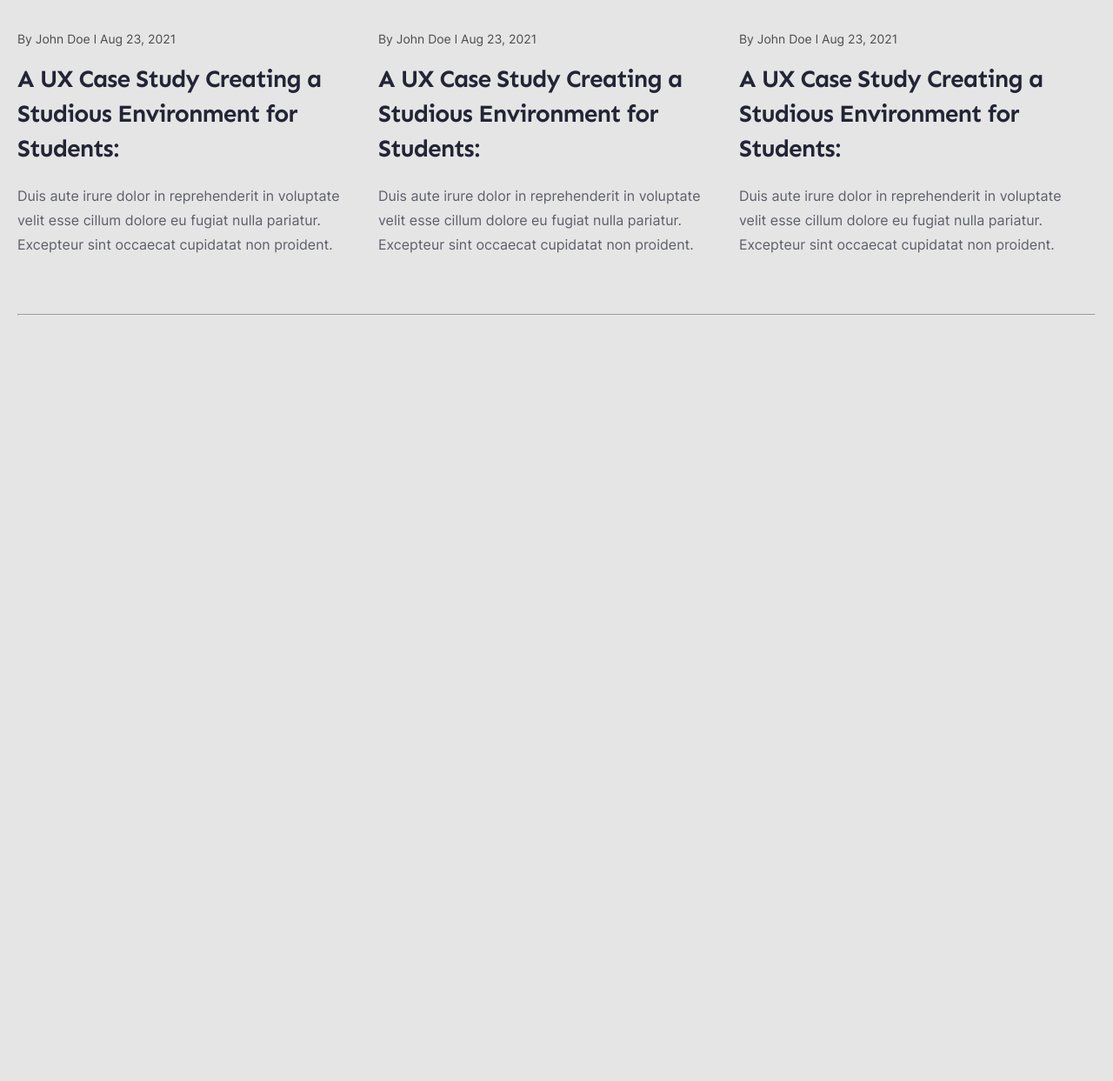
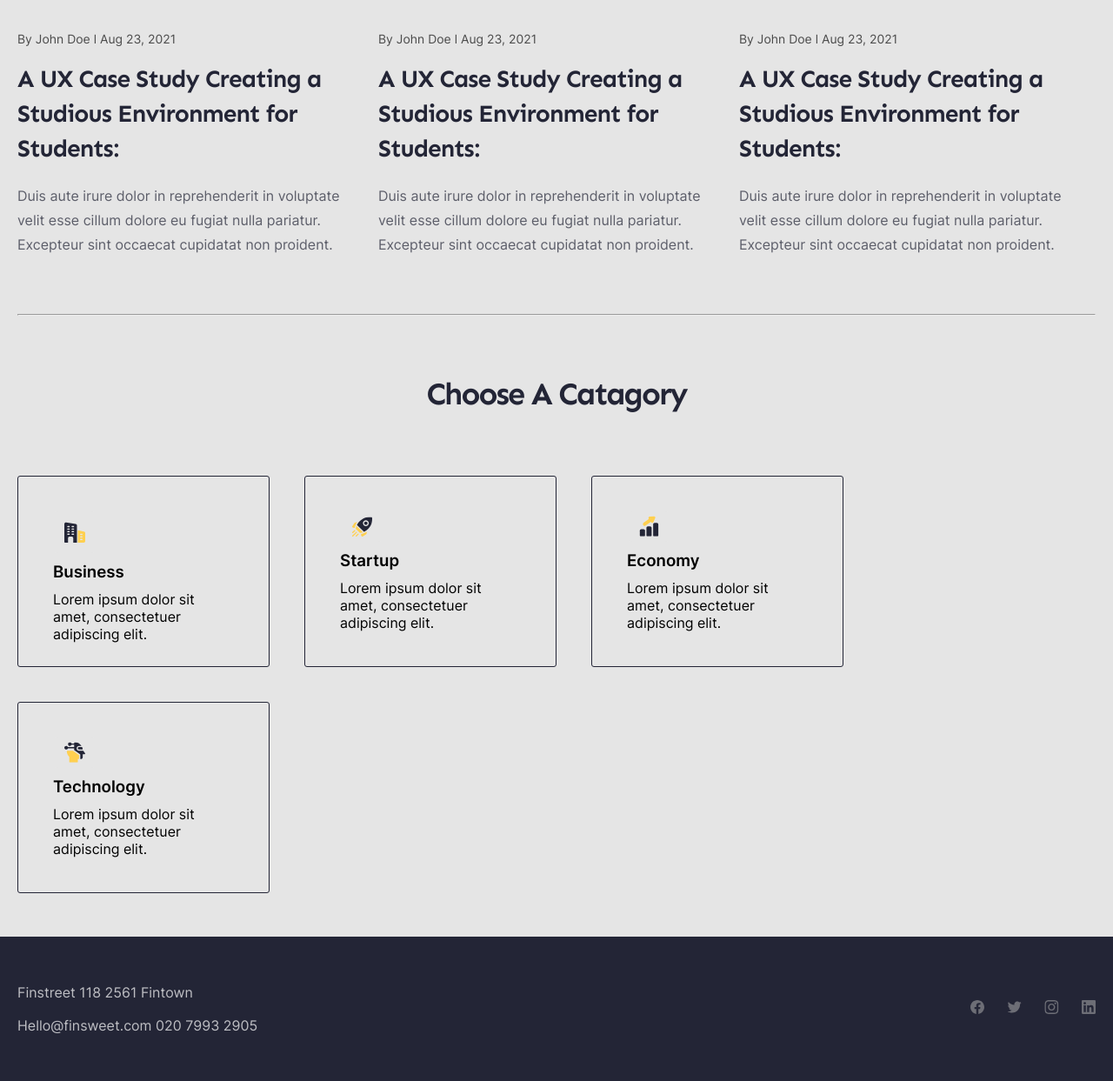
Before and after one commit to Jumanazar04/Blog-4, a plain HTML site: page index.html in a window 1280 px wide. Shown: the part 1292-2535 px from the top of the page at 87% size. Before the commit the page ends 1721 px from the top, so only its background shows below. Drawn offline with Linux system fonts and the light colour scheme.

Commit message:
4-changed

```diff
--- a/index.html
+++ b/index.html
@@ -84,8 +84,57 @@
             </div>
         </section>
 
+        <section class="catagory">
+            <div class="container">
+                <h2>Choose A Catagory</h2>
+                <div class="catagory__card">
+                    <div class="catagory__card-box">
+                        <div class="icon__card">
+                            <img src="./images/icons/Icon.svg" alt="logo">
+                        </div>
+                        <h3>Business</h3>
+                        <p>Lorem ipsum dolor sit amet, consectetuer adipiscing elit.</p>
+                    </div>
+                    <div class="catagory__card-box">
+                        <div class="icon__card">
+                            <img src="./images/icons/Icon1.svg" alt="logo">
+                        </div>
+                        <h3>Startup</h3>
+                        <p>Lorem ipsum dolor sit amet, consectetuer adipiscing elit.</p>
+                    </div>
+                    <div class="catagory__card-box">
+                        <div class="icon__card">
+                            <img src="./images/icons/Icon2.svg" alt="logo">
+                        </div>
+                        <h3>Economy</h3>
+                        <p>Lorem ipsum dolor sit amet, consectetuer adipiscing elit.</p>
+                    </div>
+                    <div class="catagory__card-box">
+                        <div class="icon__card">
+                            <img src="./images/icons/Icon3.svg" alt="logo">
+                        </div>
+                        <h3>Technology</h3>
+                        <p>Lorem ipsum dolor sit amet, consectetuer adipiscing elit.</p>
+                    </div>
+                </div>
+            </div>
+        </section>
+
     </main>
 
+    <footer class="footer">
+        <div class="container">
+            <div class="footer__card">
+                <div class="footer__box">
+                    <a href="#"><p>Finstreet 118 2561 Fintown</p></a>
+                    <a href="#"><p>Hello@finsweet.com  020 7993 2905</p></a>
+                </div>
+                <div class="footer__img">
+                    <a href="#"><img src="./images/icons/Socalwrapper.svg" alt="logo"></a>
+                </div>
+            </div>
+        </div>
+    </footer>
 
 
 <script src="./js/main.js"></script>
--- a/scss/_mixins.scss
+++ b/scss/_mixins.scss
@@ -19,7 +19,7 @@
     }
 }
 @mixin large-min-tablet {
-    @media (max-width:780px) {
+    @media (max-width:820px) {
         @content;
     }
 }
--- a/scss/all-blocks/_all-blocks.scss
+++ b/scss/all-blocks/_all-blocks.scss
@@ -1,2 +1,4 @@
 @import './header';
 @import './blog';
+@import './catagory';
+@import './footer';
--- /dev/null
+++ b/scss/all-blocks/_catagory.scss
@@ -0,0 +1,47 @@
+.catagory {
+    h2 {
+        font-family: 'Sen';
+        font-weight: 700;
+        font-size: 36px;
+        line-height: 48px;
+        letter-spacing: -2px;
+        color: #232536;
+        text-align: center;
+        margin-bottom: 70px;
+    }
+}
+
+.catagory__card {
+    display: flex;
+    gap: 40px;
+    flex-wrap: wrap;
+    margin-bottom: 50px;
+
+    &-box {
+        width: 290px;
+        height: 220px;
+        border: 1px solid $nav-bg;
+        border-radius: 3px;
+        padding: 40px;
+        display: flex;
+        flex-direction: column;
+        row-gap: 10px;
+        transition: .8s;
+    }
+
+    .icon__card {
+        width: 50px;
+        display: flex;
+        align-items: center;
+        justify-content: center;
+        border-radius: 6px;
+        height: 50px;
+        border: none;
+        background-color: #E5E5E5 ;
+    }
+}
+
+.catagory__card-box:hover{
+    background-color: $button-bg;
+    border: 1px solid $button-bg;
+}
--- /dev/null
+++ b/scss/all-blocks/_footer.scss
@@ -0,0 +1,30 @@
+.footer {
+    background: #232536;
+    padding: 50px 0;
+
+    &__card {
+        display: flex;
+        justify-content: space-between;
+        align-items: center;
+
+        @include phone {
+            flex-direction: column;
+            row-gap: 30px;
+            align-items: flex-start;
+        }
+    }
+
+    &__box {
+        display: flex;
+        flex-direction: column;
+        row-gap: 10px;
+
+        p {
+            font-weight: 400;
+            font-size: 16px;
+            line-height: 28px;
+            color: #FFFFFF;
+            opacity: 0.7;
+        }
+    }
+}
--- a/scss/all-blocks/_header.scss
+++ b/scss/all-blocks/_header.scss
@@ -18,14 +18,14 @@ nav {
             position: absolute;
             flex-direction: column;
             background-color: $nav-bg;
-            justify-content: center;
-            align-items: center;
+            align-items: flex-start;
             row-gap: 35px;
             width: 60%;
             height: 50vh;
             top: 69px;
             transform: translateY(-150%);
             left: 0;
+            padding: 40px 0 0 40px;
         }
 
 
@@ -39,6 +39,7 @@ nav {
         @include min-tablet {
             flex-direction: column;
             row-gap: 30px;
+            align-items: flex-start;
         }
 
         @include tablet {
```
Also changed, not shown: images/icons/Icon.svg (added), images/icons/Icon1.svg (added), images/icons/Icon2.svg (added), images/icons/Icon3.svg (added), images/icons/Negative.svg (added), images/icons/Socalwrapper.svg (added), scss/main.css, 1 other file.
